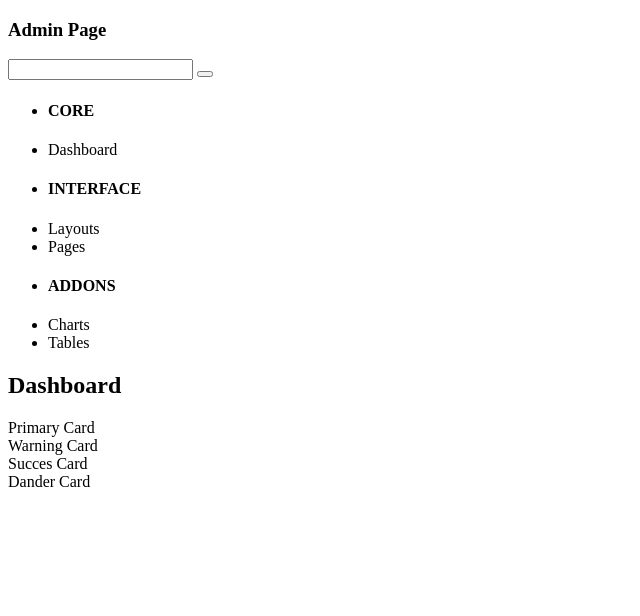
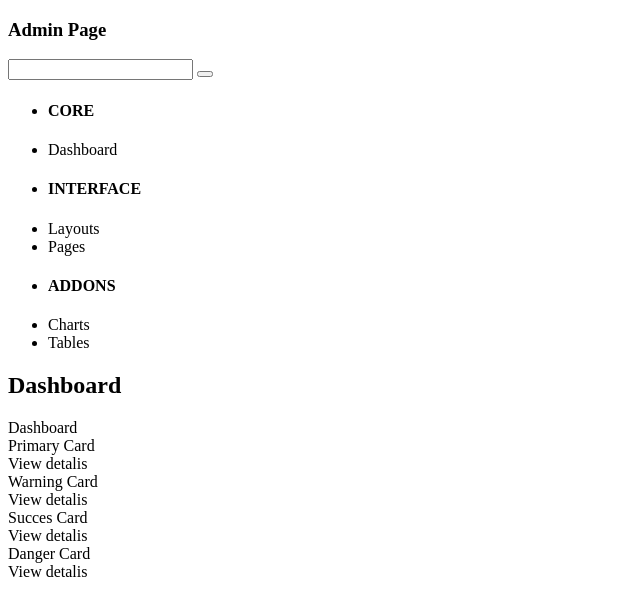
Before and after one commit to rhetesi/project-css3-002-admin-template, a plain HTML site: page index.html in a window 1280 px wide. Shown: the whole page, without its empty margins (0-640 px from the left). Drawn offline with Linux system fonts and the light colour scheme.

Commit message:
HTML elemek létrehozva, ellenőrizve

```diff
--- a/index.html
+++ b/index.html
@@ -32,22 +32,23 @@
             <h1>
                 Dashboard
             </h1>
+            <div class="main__breadcrumb">Dashboard</div>
             <div class="main__cards">
                 <div class="main__card main__card--blue">
                     <div class="card__top">Primary Card</div>
-                    <div class="card__bottom"></div>
+                    <div class="card__bottom">View detalis</div>
                 </div>
                 <div class="main__card main__card--yellow">
                     <div class="card__top">Warning Card</div>
-                    <div class="card__bottom"></div>
+                    <div class="card__bottom">View detalis</div>
                 </div>
                 <div class="main__card main__card--green">
                     <div class="card__top">Succes Card</div>
-                    <div class="card__bottom"></div>
+                    <div class="card__bottom">View detalis</div>
                 </div>
                 <div class="main__card main__card--red">
-                    <div class="card__top">Dander Card</div>
-                    <div class="card__bottom"></div>
+                    <div class="card__top">Danger Card</div>
+                    <div class="card__bottom">View detalis</div>
                 </div>
             </div>
         </section>
```
Also changed, not shown: feladatok.txt.
